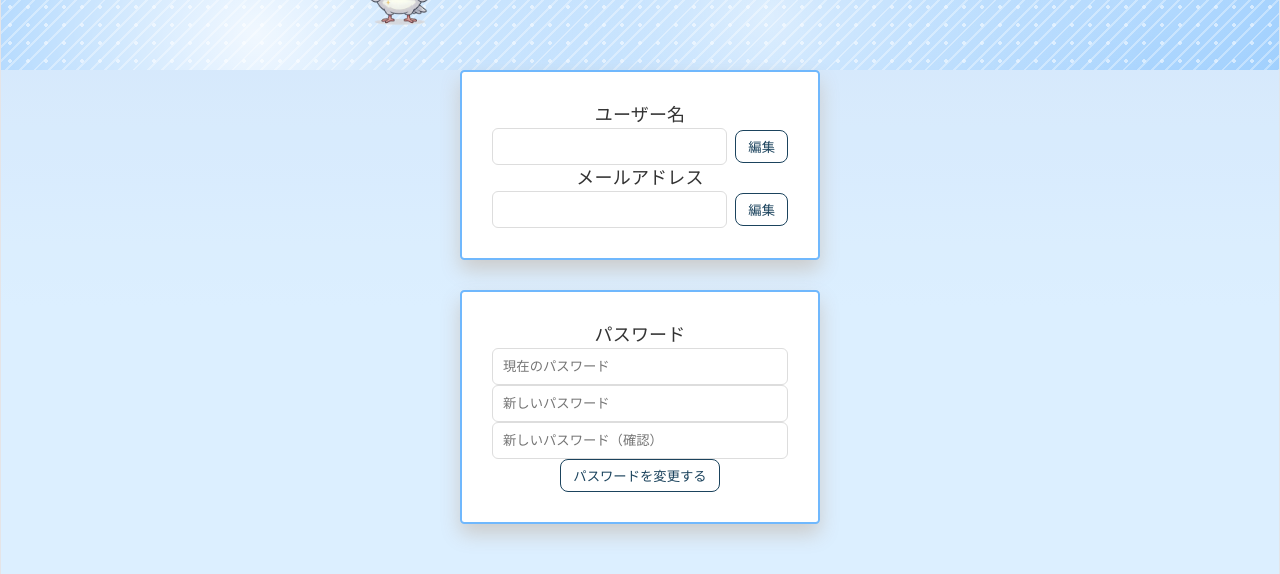
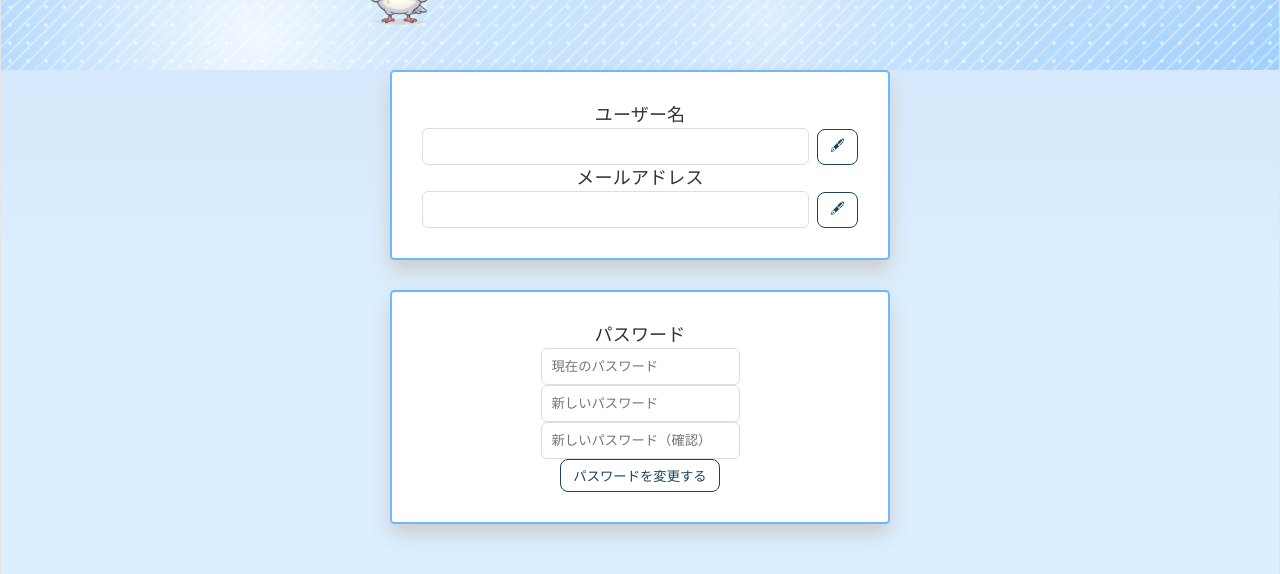
Before and after one commit to tokoMatsubara/Nippo_group7, a React (Vite) app in the folder frontend/: page /profile in a window 1280 px wide. Shown: the part 174-748 px from the top of the page. Built offline with nearby package versions, Linux system fonts and the light colour scheme; no server answers.

Commit message:
プロフィール画面途中まで

```diff
--- a/frontend/src/pages/Profile.jsx
+++ b/frontend/src/pages/Profile.jsx
@@ -20,7 +20,6 @@ export default function Profile() {
     // ✔ 独立編集モード
     const [isEditingName, setIsEditingName] = useState(false);
     const [isEditingEmail, setIsEditingEmail] = useState(false);
-    const [isEditingPassword, setIsEditingPassword] = useState(false);
 
 
     const handleUsernameUpdate = async () => {
@@ -33,7 +32,7 @@ export default function Profile() {
                 }
             );
 
-            if(!response.ok){
+            if (!response.ok) {
                 const error = new Error(`HTTP ${response.status}`);
                 error.status = response.status;
                 throw error;
@@ -56,11 +55,11 @@ export default function Profile() {
 
         } catch (error) {
             console.error(error);
-            if(error.status === 401){
+            if (error.status === 401) {
                 console.log("401認証エラー");
                 alert("認証エラーです。ログインしなおしてください");
                 navigate("/login");
-            }else{
+            } else {
                 alert("ユーザーネームの変更に失敗しました");
             }
         }
@@ -76,7 +75,7 @@ export default function Profile() {
                 }
             );
 
-            if(!response.ok){
+            if (!response.ok) {
                 const error = new Error(`HTTP ${response.status}`);
                 error.status = response.status;
                 throw error;
@@ -103,11 +102,11 @@ export default function Profile() {
 
         } catch (error) {
             console.error(error);
-            if(error.status === 401){
+            if (error.status === 401) {
                 console.log("401認証エラー");
                 alert("認証エラーです。ログインしなおしてください");
                 navigate("/login");
-            }else{
+            } else {
                 alert("メールアドレスの変更に失敗しました");
             }
         }
@@ -137,7 +136,7 @@ export default function Profile() {
                 }
             );
 
-            if(!response.ok){
+            if (!response.ok) {
                 const error = new Error(`HTTP ${response.status}`);
                 error.status = response.status;
                 throw error;
@@ -160,11 +159,11 @@ export default function Profile() {
 
         } catch (error) {
             console.error(error);
-            if(error.status === 401){
+            if (error.status === 401) {
                 console.log("401認証エラー");
                 alert("認証エラーです。ログインしなおしてください");
                 navigate("/login");
-            }else{
+            } else {
                 alert("パスワードの変更に失敗しました");
             }
         }
@@ -207,7 +206,7 @@ export default function Profile() {
                                 setIsEditingName(!isEditingName);
                             }}
                         >
-                            {isEditingName ? "保存" : "編集"}
+                            {isEditingName ? "保存" : "🖋"}
                         </button>
                     </div>
                 </div>
@@ -233,7 +232,7 @@ export default function Profile() {
                                 setIsEditingEmail(!isEditingEmail);
                             }}
                         >
-                            {isEditingEmail ? "保存" : "編集"}
+                            {isEditingEmail ? "保存" : "🖋"}
                         </button>
                     </div>
                 </div>
@@ -248,13 +247,13 @@ export default function Profile() {
                 {/* 現在のパスワード */}
                 <div>
                     <label>パスワード</label>
+                    <br />
                     <input
                         className="profileInput"
                         type="password"
                         placeholder="現在のパスワード"
                         value={currentPassword}
                         onChange={(e) => setCurrentPassword(e.target.value)}
-                        disabled={!isEditingPassword}
                     />
                 </div>
 
@@ -266,7 +265,6 @@ export default function Profile() {
                         placeholder="新しいパスワード"
                         value={newPassword}
                         onChange={(e) => setNewPassword(e.target.value)}
-                        disabled={!isEditingPassword}
                     />
                 </div>
 
@@ -278,7 +276,6 @@ export default function Profile() {
                         placeholder="新しいパスワード（確認）"
                         value={confirmPassword}
                         onChange={(e) => setConfirmPassword(e.target.value)}
-                        disabled={!isEditingPassword}
                     />
                 </div>
 
@@ -287,14 +284,9 @@ export default function Profile() {
                     <button
                         type="button"
                         className="editButton"
-                        onClick={() => {
-                            if (isEditingPassword) {
-                                handlePasswordUpdate();
-                            }
-                            setIsEditingPassword(!isEditingPassword);
-                        }}
+                        onClick={handlePasswordUpdate}
                     >
-                        {isEditingPassword ? "保存" : "パスワードを変更する"}
+                        パスワードを変更する
                     </button>
                 </div>
 
--- a/frontend/src/styles/Profile.css
+++ b/frontend/src/styles/Profile.css
@@ -36,7 +36,7 @@
 }
 
 .profileBox {
-    width: 360px;
+    width: 500px;
     max-width: 90vw;
     padding: 30px;
 }
@@ -56,11 +56,11 @@
 
 /* 入力フィールド（最低限のみ） */
 .profileInput {
-    width: 100%;
+    flex: 1;
+    min-width: 0;
     padding: 10px;
     border: 1px solid #ddd;
     border-radius: 6px;
-    outline: none;
     background: white;
     color: black;
 }
@@ -114,6 +114,7 @@
     display: flex;
     align-items: center;
     gap: 8px;
+    width: 100%;
 }
 
 .inputRow .profileInput {
```
